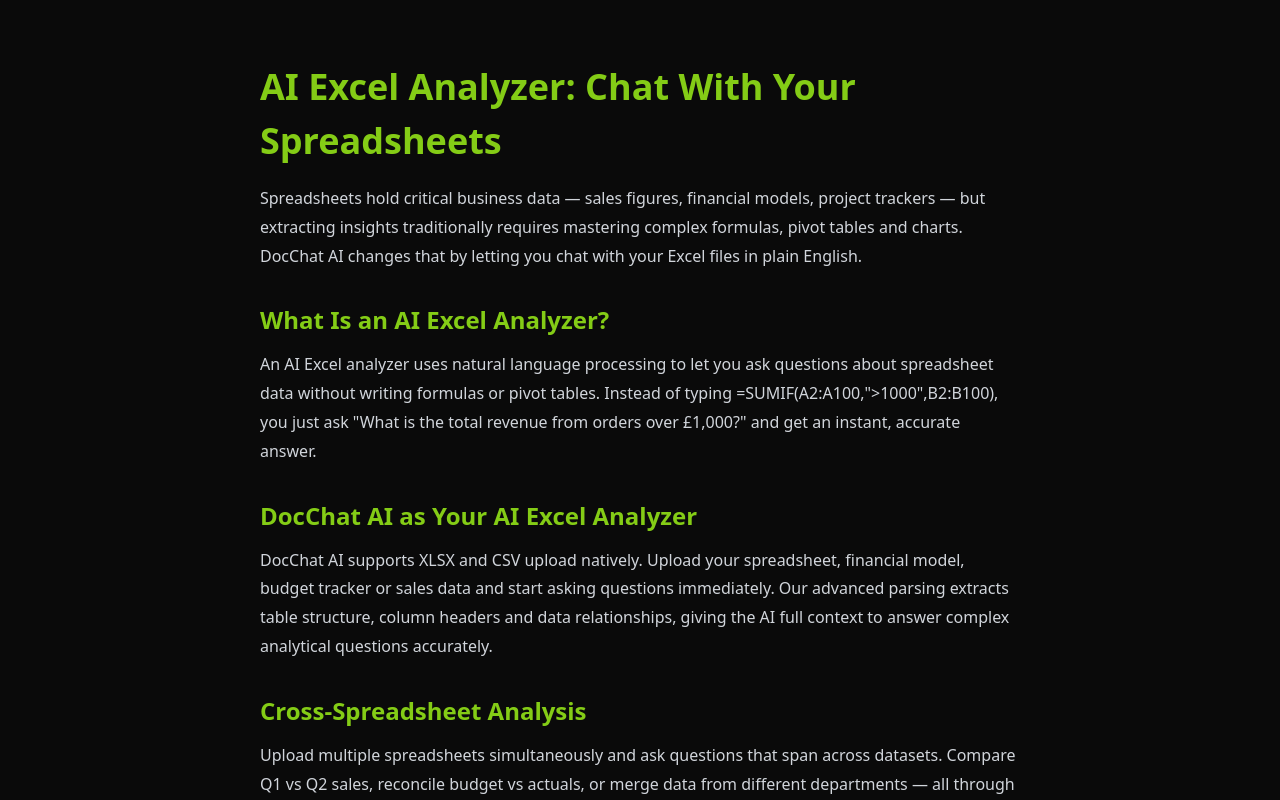
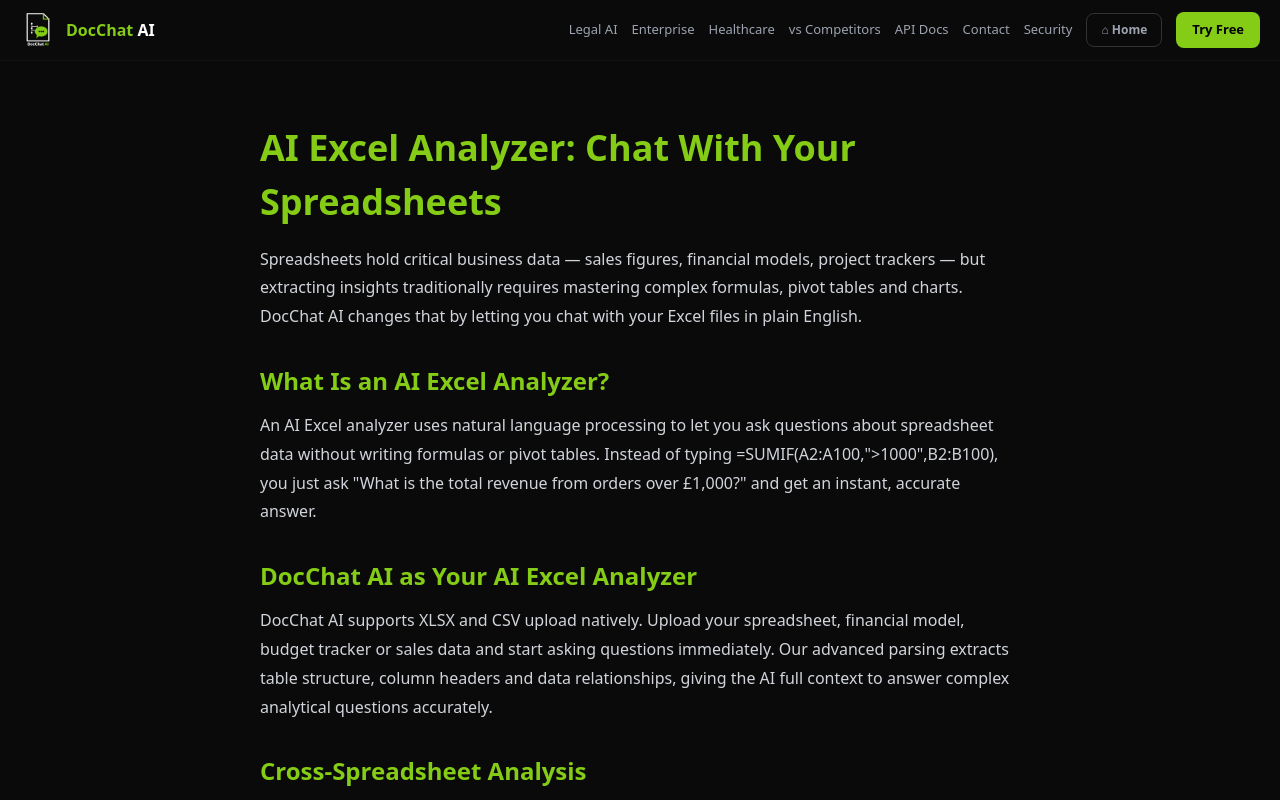
Before and after one commit to justin280/docchat-saas, a Next.js app: page /blog/excel-ai in a window 1280 px wide. Shown: the top 800 px of the page. Built offline with nearby package versions, Linux system fonts and the light colour scheme.

Commit message:
Add NavBar with logo to blog/excel-ai page

```diff
--- a/app/(pages)/blog/excel-ai/page.js
+++ b/app/(pages)/blog/excel-ai/page.js
@@ -1,3 +1,4 @@
+import NavBar from '@/app/components/NavBar';
 export const metadata = {
   title: 'AI Excel Analyzer: Chat With Your Spreadsheets Using AI | DocChat AI',
   description: 'Use DocChat AI as an AI Excel analyzer. Upload XLSX, CSV and spreadsheets and ask questions in plain English. No formulas needed.',
@@ -6,7 +7,9 @@ export const metadata = {
 
 export default function Page() {
   return (
-    <main style={{minHeight:'100vh',backgroundColor:'#0a0a0a',color:'#fff',fontFamily:'system-ui,sans-serif',padding:'60px 20px',maxWidth:'800px',margin:'0 auto'}}>
+    <div style={{backgroundColor:'#0a0a0a',minHeight:'100vh',color:'#fff',fontFamily:'system-ui,sans-serif'}}>
+      <NavBar activePath="/blog/excel-ai" />
+      <main style={{minHeight:'100vh',backgroundColor:'#0a0a0a',color:'#fff',fontFamily:'system-ui,sans-serif',padding:'60px 20px',maxWidth:'800px',margin:'0 auto'}}>
       <h1 style={{fontSize:'36px',fontWeight:'800',marginBottom:'16px',color:'#84cc16'}}>AI Excel Analyzer: Chat With Your Spreadsheets</h1>
       <p style={{color:'#d1d5db',lineHeight:'1.8',marginBottom:'24px'}}>Spreadsheets hold critical business data — sales figures, financial models, project trackers — but extracting insights traditionally requires mastering complex formulas, pivot tables and charts. DocChat AI changes that by letting you chat with your Excel files in plain English.</p>
       <h2 style={{fontSize:'24px',fontWeight:'700',margin:'32px 0 12px',color:'#84cc16'}}>What Is an AI Excel Analyzer?</h2>
@@ -22,5 +25,6 @@ export default function Page() {
       <h2 style={{fontSize:'24px',fontWeight:'700',margin:'32px 0 12px',color:'#84cc16'}}>Get Started Free</h2>
       <p style={{color:'#d1d5db',lineHeight:'1.8',marginBottom:'24px'}}>DocChat AI offers a free plan so you can start analyzing your spreadsheets with AI today. No credit card required. <a href="/" style={{color:'#84cc16'}}>Try DocChat AI free</a> and ask your first question in under 60 seconds.</p>
     </main>
+      </div>
   );
 }
```
